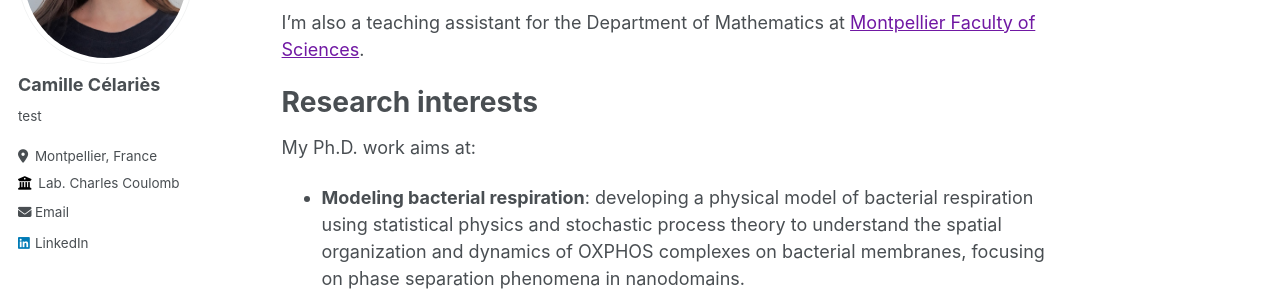
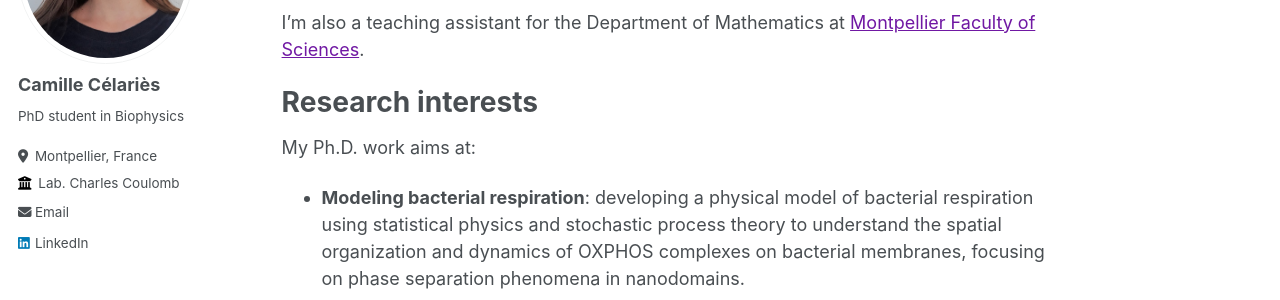
Before and after one commit to camillecelaries/camillecelaries.github.io, a Jekyll site: the page built from _pages/about.md, in a window 1280 px wide. Shown: the part 197-497 px from the top of the page. Built offline with Jekyll 4.4.1, drawn with Linux system fonts in a browser that asks for light colours; some of the changed lines change nothing that is shown.

Commit message:
Update _config.yml

```diff
--- a/_config.yml
+++ b/_config.yml
@@ -25,7 +25,7 @@ author:
   name             : "Camille Célariès"
   pronouns         : # ""
   bio              : "PhD student in Biophysics"
-  bio              : test
+  bio2              : test
   location         : "Montpellier, France"
   employer         : "Lab. Charles Coulomb"
   uri              : # URL
```
